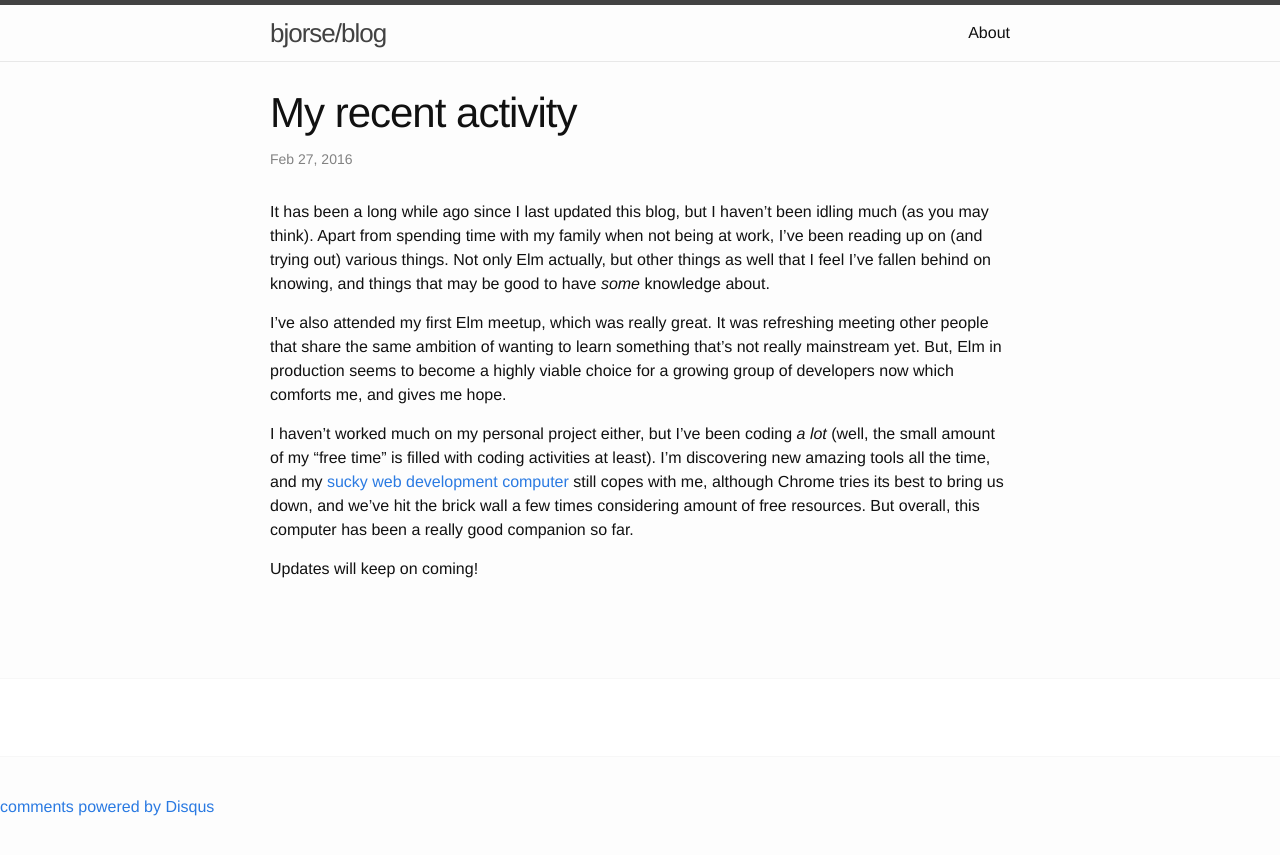
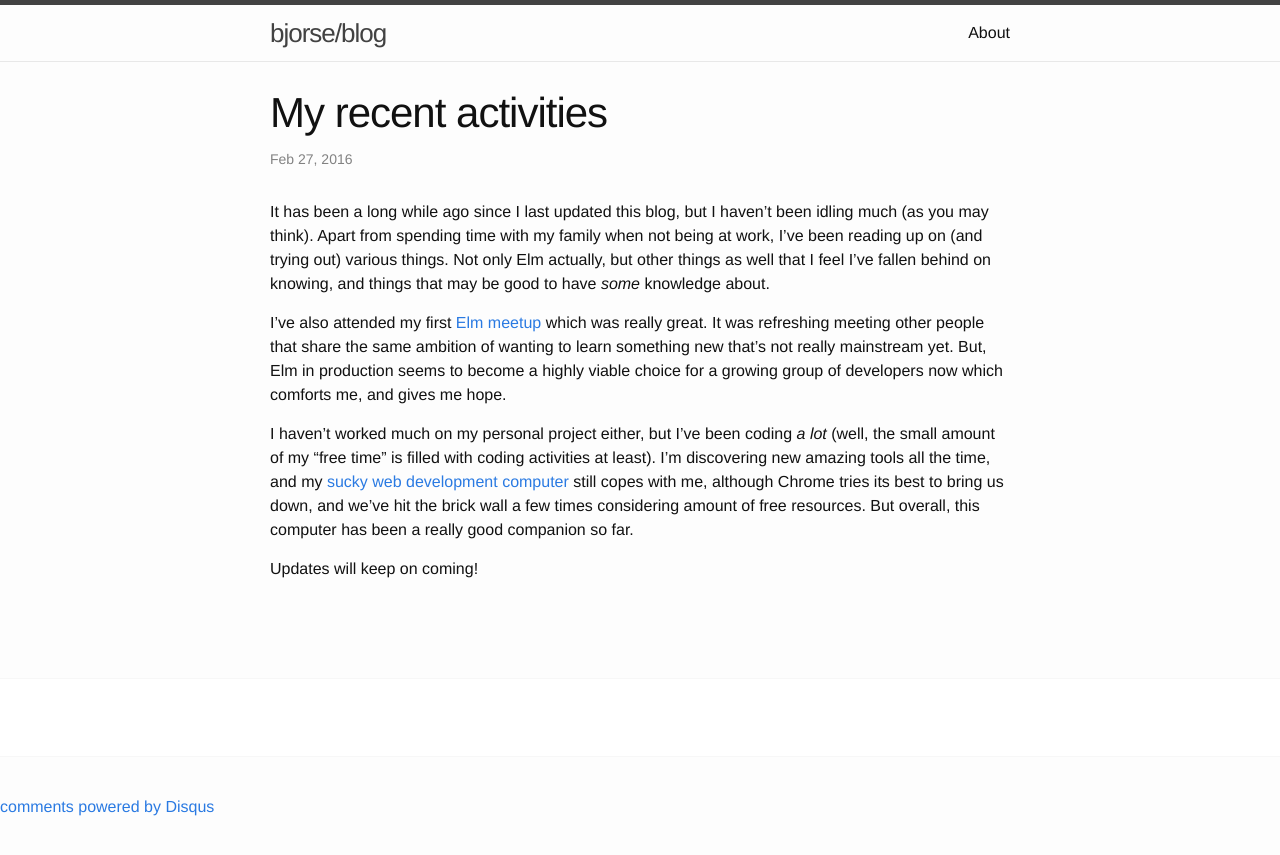
Before and after one commit to bjorse/bjorse.github.io, a Jekyll site: the page built from _posts/2016-02-27-my-recent-activities.markdown, in a window 1280 px wide. Shown: the top 855 px of the page. Built offline with Jekyll 4.4.1, drawn with Linux system fonts in a browser that asks for light colours; comment, search, counter and statistics services are not loaded.

Commit message:
Changed name of post

```diff
--- a/_posts/2016-02-27-my-recent-activity.markdown
+++ b/_posts/2016-02-27-my-recent-activities.markdown
@@ -1,6 +1,6 @@
 ---
 layout: post
-title: "My recent activity"
+title: "My recent activities"
 date: 2016-02-27 15:00:00
 categories: development
 comments: true
@@ -8,10 +8,11 @@ comments: true
 
 It has been a long while ago since I last updated this blog, but I haven't been idling much (as you may think). Apart from spending time with my family when not being at work, I've been reading up on (and trying out) various things. Not only Elm actually, but other things as well that I feel I've fallen behind on knowing, and things that may be good to have *some* knowledge about.
 
-I've also attended my first Elm meetup, which was really great. It was refreshing meeting other people that share the same ambition of wanting to learn something that's not really mainstream yet. But, Elm in production seems to become a highly viable choice for a growing group of developers now which comforts me, and gives me hope.
+I've also attended my first [Elm meetup][elm-meetup] which was really great. It was refreshing meeting other people that share the same ambition of wanting to learn something new that's not really mainstream yet. But, Elm in production seems to become a highly viable choice for a growing group of developers now which comforts me, and gives me hope.
 
 I haven't worked much on my personal project either, but I've been coding *a lot* (well, the small amount of my "free time" is filled with coding activities at least). I'm discovering new amazing tools all the time, and my [sucky web development computer][hp-stream] still copes with me, although Chrome tries its best to bring us down, and we've hit the brick wall a few times considering amount of free resources. But overall, this computer has been a really good companion so far.
 
 Updates will keep on coming!
 
+[elm-meetup]: http://www.meetup.com/Stockholm-Elm/
 [hp-stream]: http://store.hp.com/webapp/wcs/stores/servlet/ContentView?eSpotName=Stream11&storeId=10151
```
